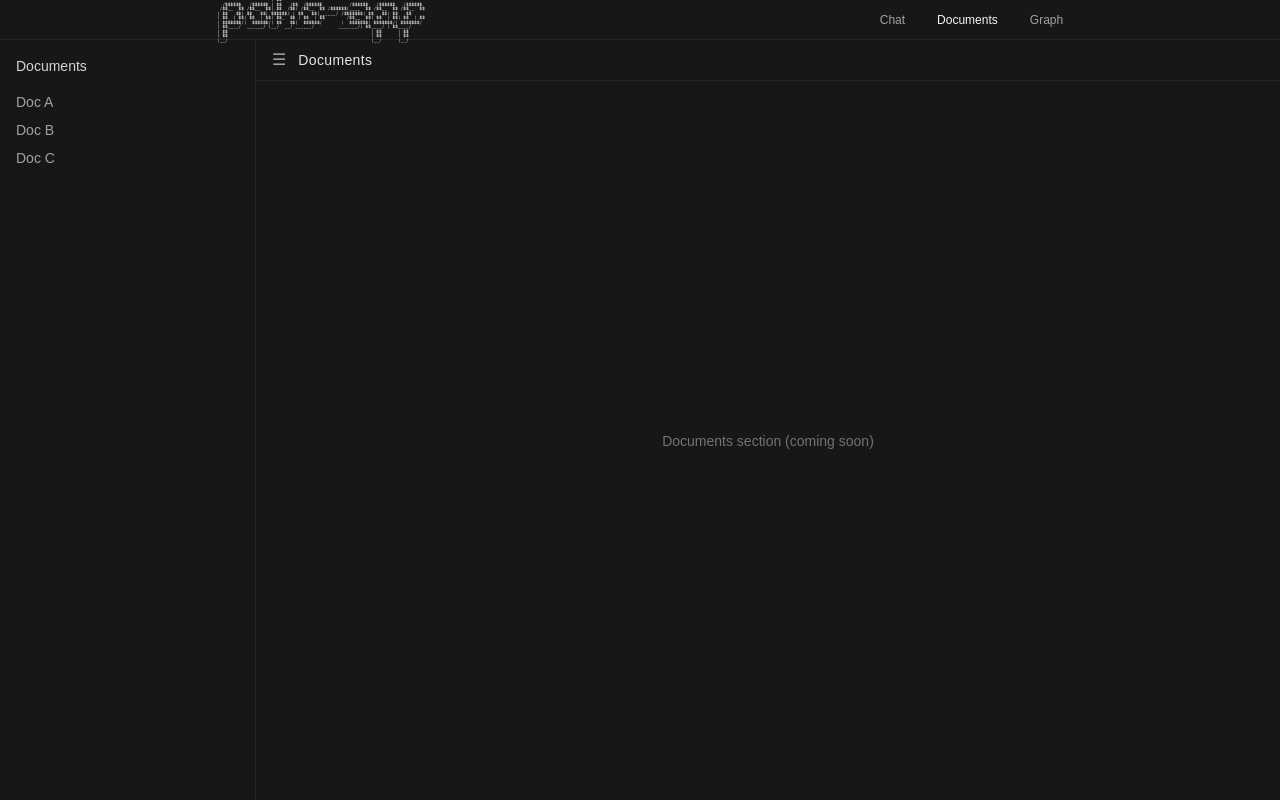
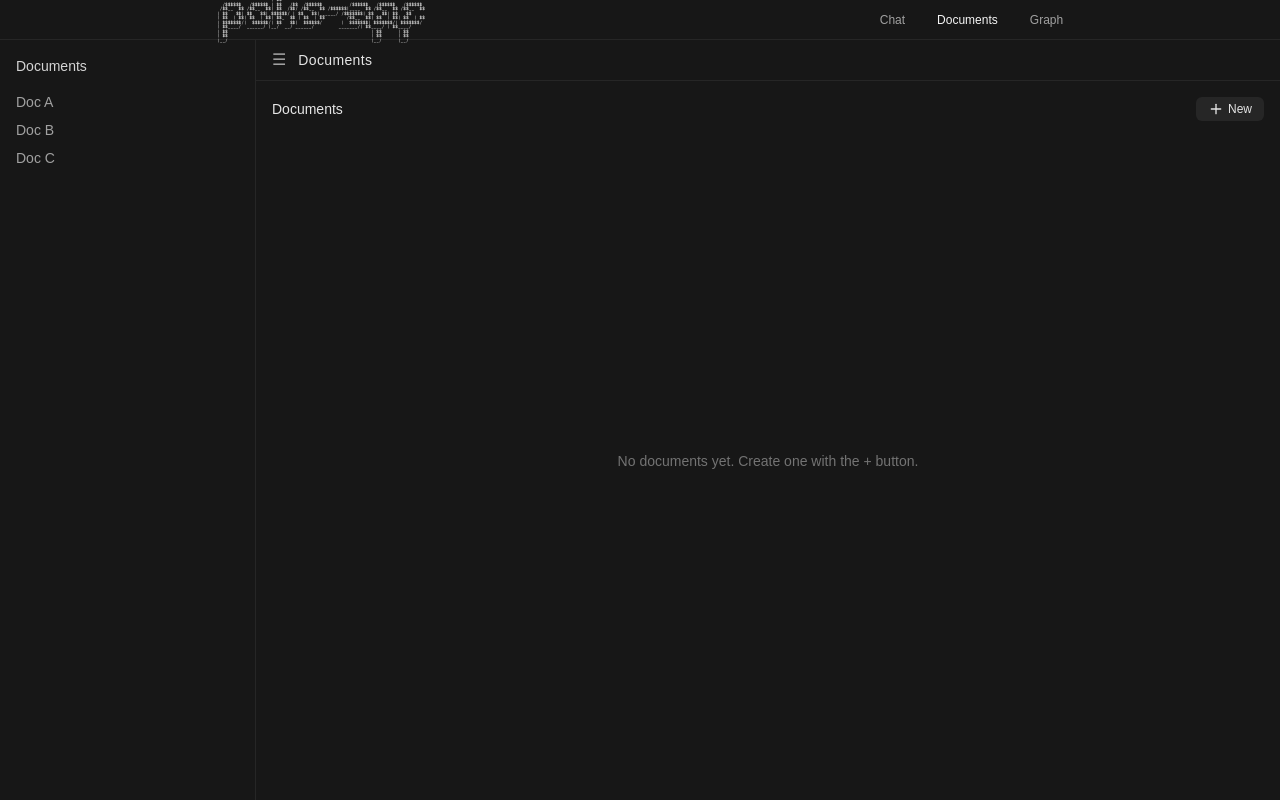
Before and after one commit to martetosca9/poko-app, a Next.js app: page / in a window 1280 px wide. Both pictures are taken after a click on the button "Documents". Built offline with nearby package versions, Linux system fonts and the light colour scheme.

Commit message:
DocumentsSection component

```diff
--- a/app/page.tsx
+++ b/app/page.tsx
@@ -9,6 +9,8 @@ import ChatMessages from "@/components/ChatMessages"
 import ChatInput from "@/components/ChatInput"
 import AppHeader from "@/components/AppHeader"
 import Sidebar from "@/components/Sidebar"
+import DocumentsSection from "@/components/DocumentsSection";
+
 
 type Message = {
   id: string
@@ -16,9 +18,33 @@ type Message = {
   content: string
 }
 
+type Doc = {
+  id: string;
+  title: string;
+};
+
 export default function Home() {
   const [sidebarOpen, setSidebarOpen] = useState(true)
   const [activeSection, setActiveSection] = useState<"chat" | "docs" | "graph">("chat")
+  const [documents, setDocuments] = useState<Doc[]>([]);
+
+  function createDocument() {
+    const untitledCount =
+      documents.filter(doc => doc.title.startsWith("Untitled")).length + 1;
+
+    const newDoc = {
+      id: nanoid(),
+      title: untitledCount === 1 ? "Untitled" : `Untitled ${untitledCount}`,
+    };
+
+    setDocuments((prev) => [...prev, newDoc]);
+  }
+
+
+  function openDocument(id: string) {
+    console.log("Open document:", id);
+  }
+
 
   const [messages, setMessages] = useState<Message[]>([
     {
@@ -116,10 +142,13 @@ export default function Home() {
           )}
 
           {activeSection === "docs" && (
-            <div className="flex flex-1 items-center justify-center text-sm text-neutral-500">
-              Documents section (coming soon)
-            </div>
+            <DocumentsSection
+              documents={documents}
+              onCreate={createDocument}
+              onOpen={openDocument}
+            />
           )}
+
 
           {activeSection === "graph" && (
             <div className="flex flex-1 items-center justify-center text-sm text-neutral-500">
--- /dev/null
+++ b/components/DocumentsSection.tsx
@@ -0,0 +1,58 @@
+"use client";
+
+import { Plus } from "lucide-react";
+
+type Doc = {
+    id: string;
+    title: string;
+};
+
+type Props = {
+    documents: Doc[];
+    onCreate: () => void;
+    onOpen: (id: string) => void;
+};
+
+export default function DocumentsSection({
+    documents,
+    onCreate,
+    onOpen,
+}: Props) {
+    return (
+        <div className="flex flex-1 flex-col bg-neutral-900 p-4">
+            {/* Header de la sección */}
+            <div className="mb-4 flex items-center justify-between">
+                <h2 className="text-sm font-medium text-neutral-200">Documents</h2>
+
+                <button
+                    onClick={onCreate}
+                    className="flex items-center gap-1 rounded-md bg-neutral-800 px-3 py-1 text-xs text-neutral-200 hover:bg-neutral-700"
+                >
+                    <Plus className="h-4 w-4" />
+                    New
+                </button>
+            </div>
+
+            {/* Grid de docs */}
+            {documents.length === 0 ? (
+                <div className="flex flex-1 items-center justify-center text-sm text-neutral-500">
+                    No documents yet. Create one with the + button.
+                </div>
+            ) : (
+                <div className="grid grid-cols-2 gap-4 sm:grid-cols-3 md:grid-cols-4">
+                    {documents.map((doc) => (
+                        <button
+                            key={doc.id}
+                            onClick={() => onOpen(doc.id)}
+                            className="rounded-lg border border-neutral-800 bg-neutral-900 p-4 text-left hover:bg-neutral-800"
+                        >
+                            <h3 className="truncate text-sm font-medium text-neutral-200">
+                                {doc.title}
+                            </h3>
+                        </button>
+                    ))}
+                </div>
+            )}
+        </div>
+    );
+}
```
